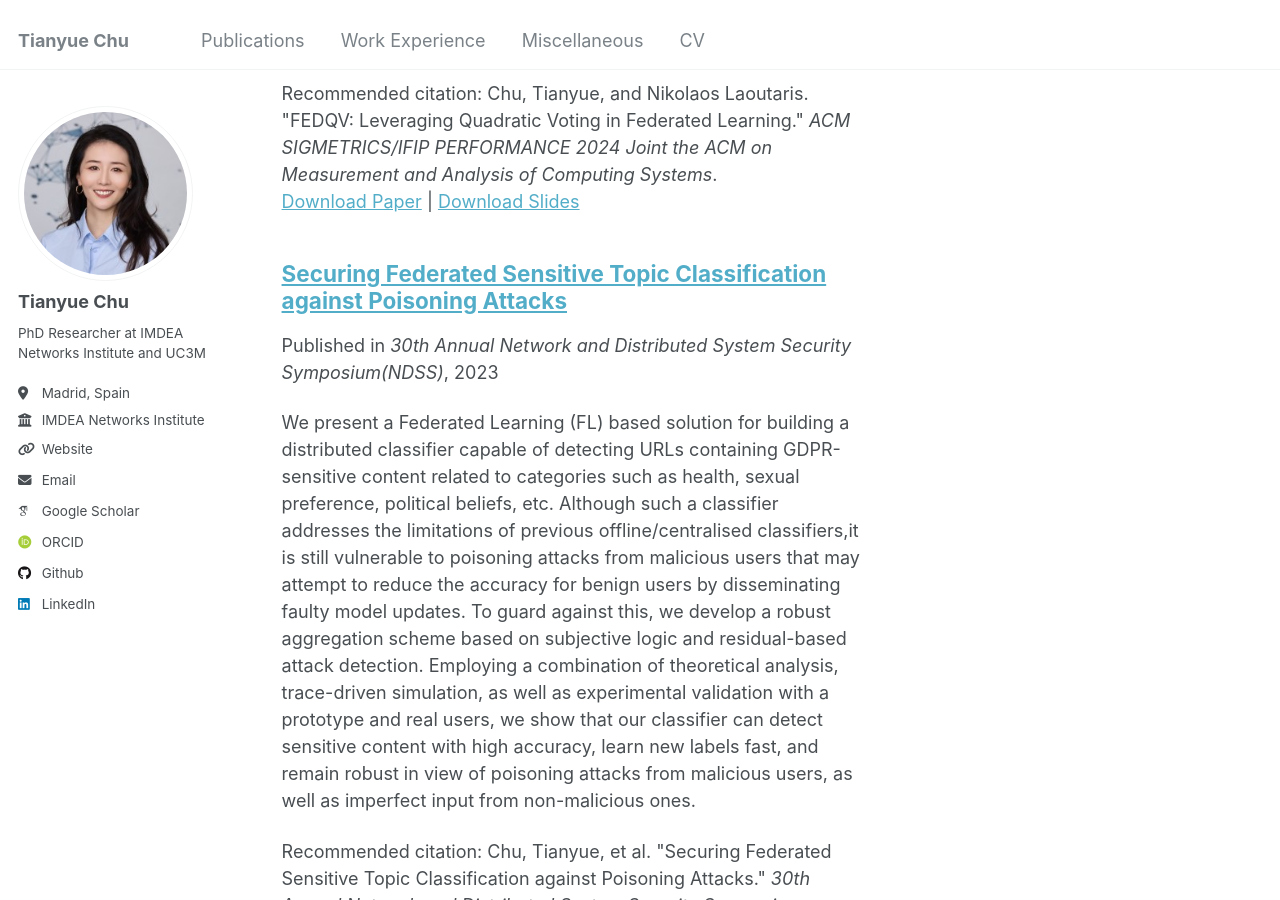
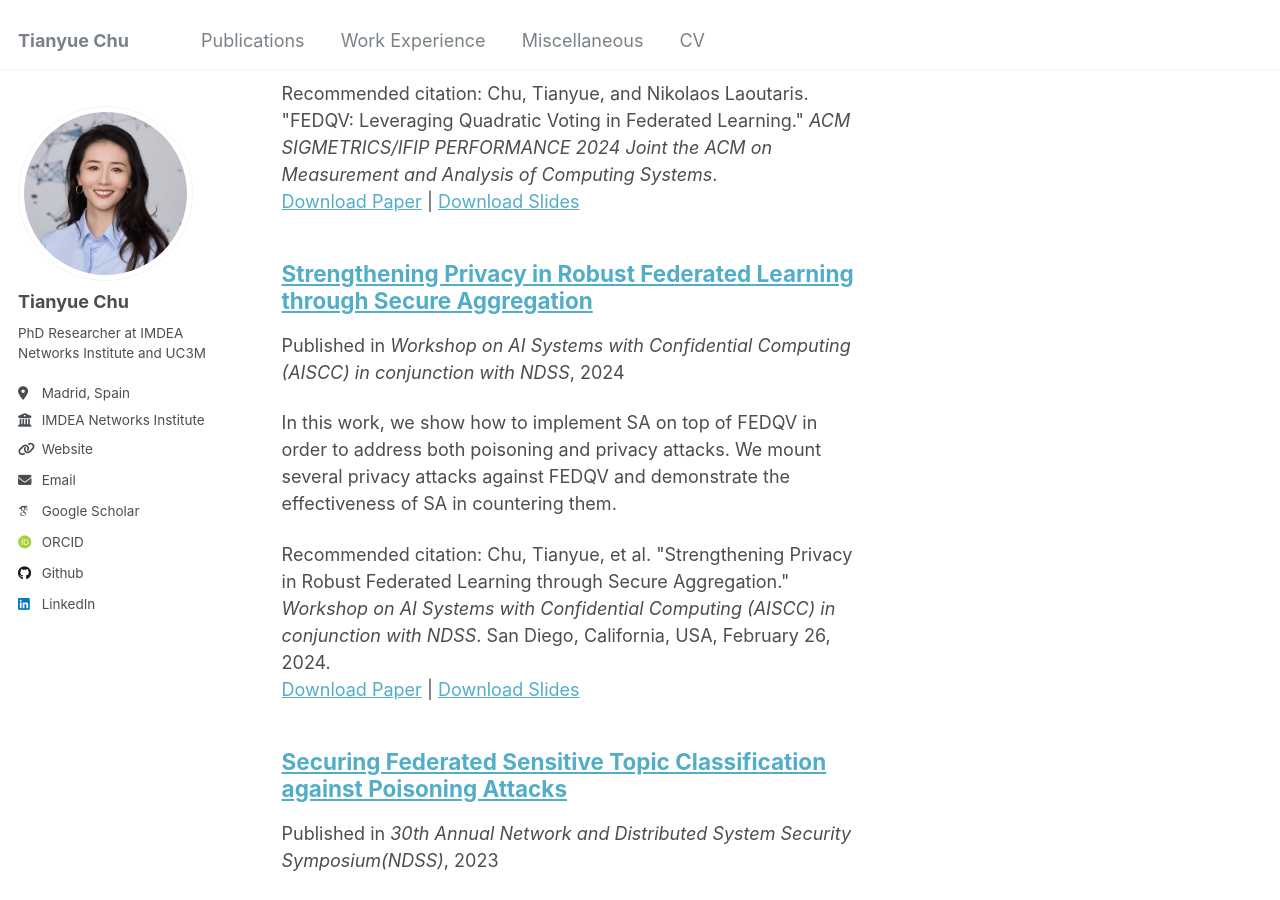
Before and after one commit to TianyueChu/tianyuechu.github.io, a Jekyll site: the page built from _pages/publications.html, in a window 1280 px wide and 900 px high, scrolled down 755 px. Built offline with Jekyll 4.4.1, drawn with Linux system fonts in a browser that asks for light colours; some web fonts are replaced.

Commit message:
publications

```diff
--- /dev/null
+++ b/_publications/Fedsa_ndss.md
@@ -0,0 +1,15 @@
+---
+title: "Strengthening Privacy in Robust Federated Learning through Secure Aggregation"
+collection: publications
+category: conferences
+permalink: 'https://www.ndss-symposium.org/ndss-paper/auto-draft-536/'
+excerpt: 'In this work, we show how to implement SA on top of FEDQV in order to address both poisoning and privacy attacks. We mount several privacy attacks against FEDQV and demonstrate the effectiveness of SA in countering them.'
+date: 2024-02-26
+venue: 'Workshop on AI Systems with Confidential Computing (AISCC) in conjunction with NDSS'
+slidesurl: 'http://tianyuechu.github.io/files/slides3.pdf'
+paperurl: 'http://tianyuechu.github.io/files/paper3.pdf'
+citation: 'Chu, Tianyue, et al. &quot;Strengthening Privacy in Robust Federated Learning through Secure Aggregation.&quot; <i>Workshop on AI Systems with Confidential Computing (AISCC) in conjunction with NDSS</i>. San Diego, California, USA, February 26, 2024.'
+---
+In this work, we show how to implement SA on top of FEDQV in order to address both poisoning and privacy attacks. We mount several privacy attacks against FEDQV and demonstrate the effectiveness of SA in countering them.
+
+Recommended citation: Chu, Tianyue, et al. "Strengthening Privacy in Robust Federated Learning through Secure Aggregation." <i>Workshop on AI Systems with Confidential Computing (AISCC) in conjunction with NDSS</i>. San Diego, California, USA, February 26, 2024.
```
Also changed, not shown: _publications/FedQV.md (+0 -4 lines), _publications/Fedrep.md (+0 -3 lines).
